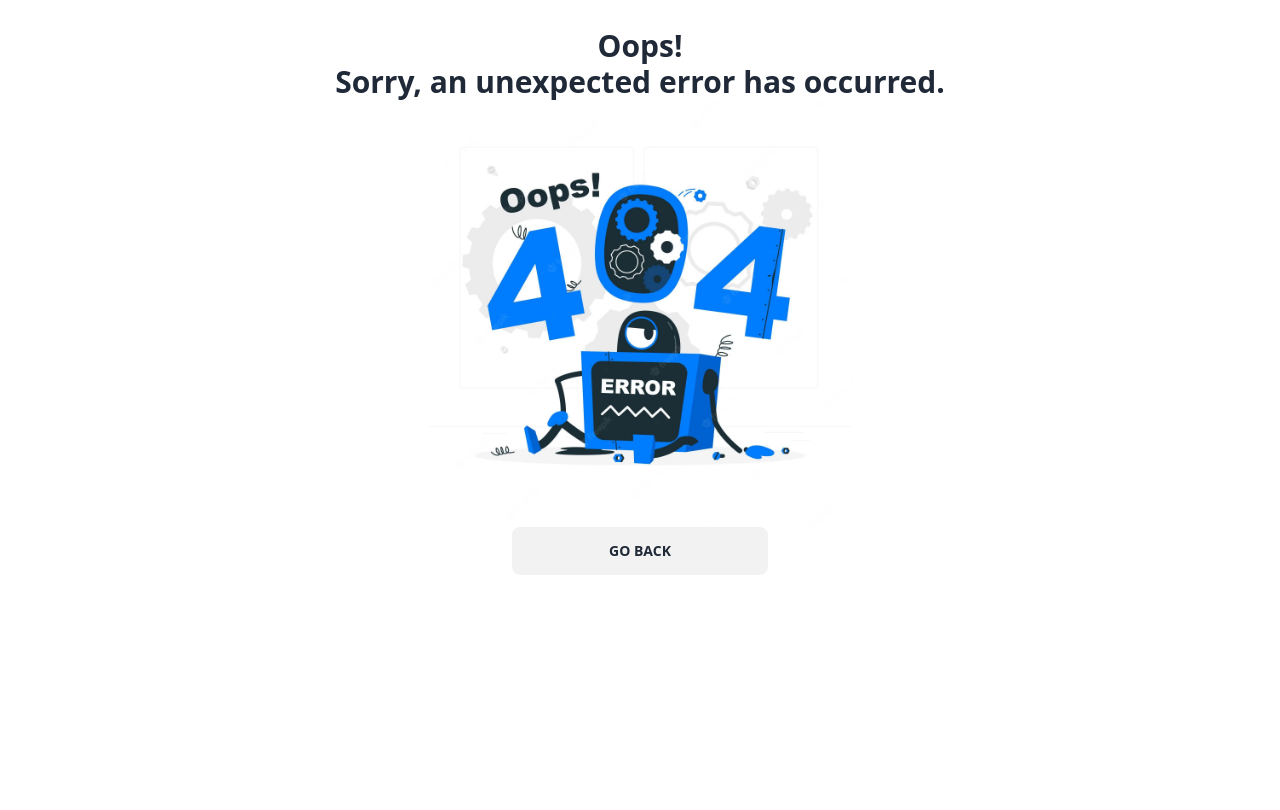
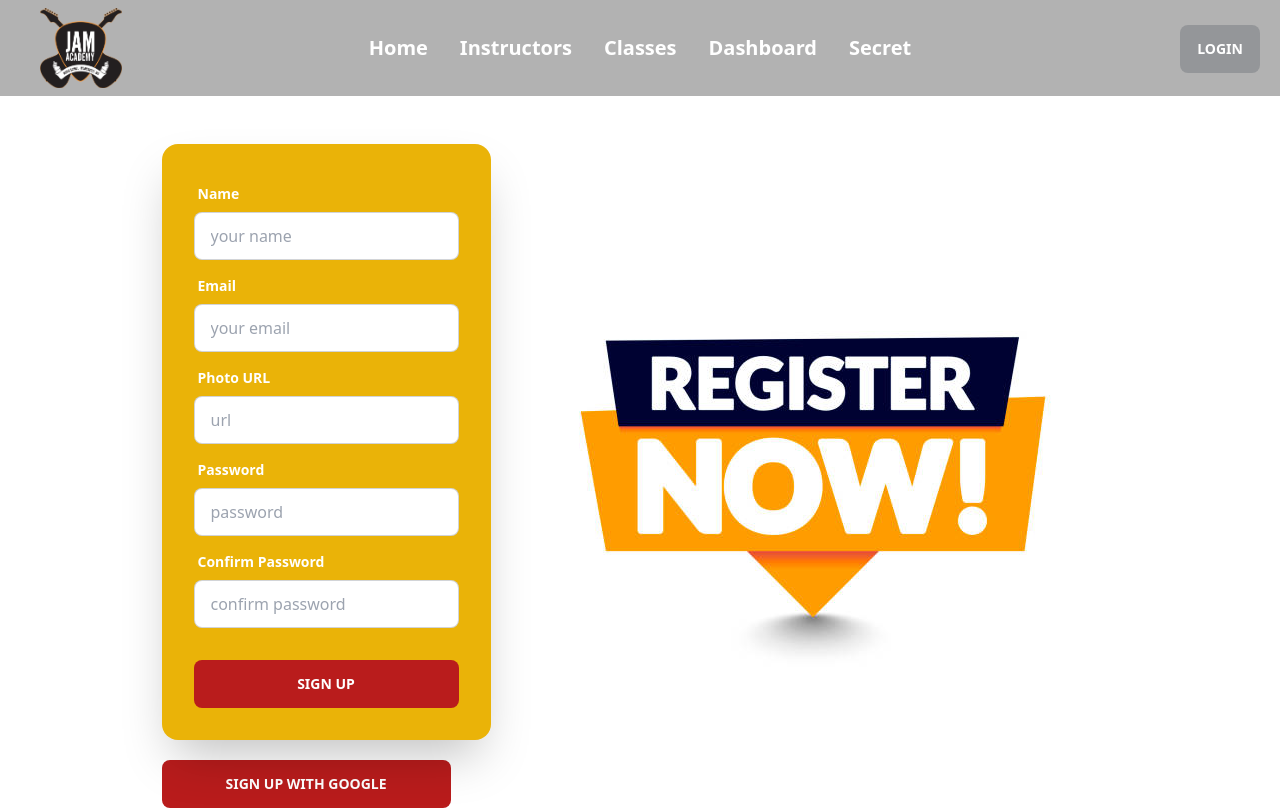
Before and after one commit to developerrahi98/summer-camp-client, a React (Vite) app: page /signup in a window 1280 px wide. Shown: the top 810 px of the page. Built offline with nearby package versions, Linux system fonts and the light colour scheme; no server answers.

Commit message:
login page and sign up page added

```diff
--- a/package.json
+++ b/package.json
@@ -18,10 +18,12 @@
     "react": "^18.2.0",
     "react-awesome-slider": "^4.1.0",
     "react-dom": "^18.2.0",
+    "react-hook-form": "^7.44.3",
     "react-icons": "^4.9.0",
     "react-responsive-carousel": "^3.2.23",
     "react-router-dom": "^6.12.0",
-    "sort-by": "^1.2.0"
+    "sort-by": "^1.2.0",
+    "sweetalert2": "^11.7.11"
   },
   "devDependencies": {
     "@types/react": "^18.0.37",
--- a/src/Pages/Login/Login.jsx
+++ b/src/Pages/Login/Login.jsx
@@ -1,26 +1,54 @@
 import { useContext } from "react";
-import image from "../../assets/Login/4957136.jpg"
+import image from "../../assets/Login/4957136.jpg";
 import { AuthContext } from "../../Providers/AuthProvider";
+import { Link, useLocation, useNavigate } from "react-router-dom";
+import Swal from "sweetalert2";
+import { app } from "../../Firebase/Firebase.config";
+import { GoogleAuthProvider, signInWithPopup } from "firebase/auth";
+import { getAuth } from "firebase/auth";
 
 const Login = () => {
-    const {signIn}=useContext(AuthContext)
-    const handleLogin = event => {
+  const auth = getAuth(app);
+  const provider = new GoogleAuthProvider();
+  const handleGoogleSignIn = () => {
+    signInWithPopup(auth, provider)
+    .then(result => {
+        const user = result.user;
+        console.log(user);
+    })
+    .catch(err => {console.log(err);})
+  }
+  const { signIn } = useContext(AuthContext);
+  const navigate = useNavigate();
+  const location = useLocation();
+  const from = location.state?.from?.pathname || "/";
+  const handleLogin = (event) => {
     event.preventDefault();
-        const form = event.target
-        const email = form.email.value
-        const password = form.password.value
+    const form = event.target;
+    const email = form.email.value;
+    const password = form.password.value;
     console.log(email, password);
-        signIn(email,password)
-        .then(result=>{
-            const user = result.user
-        })
-    }
+    signIn(email, password).then((result) => {
+      const user = result.user;
+      Swal.fire({
+        title: "You are successfully logged in",
+        showClass: {
+          popup: "animate__animated animate__fadeInDown",
+        },
+        hideClass: {
+          popup: "animate__animated animate__fadeOutUp",
+        },
+      });
+      navigate(from, { replace: true });
+    });
+  };
   return (
     <div className="hero min-h-screen">
       <div className="hero-content flex-col lg:flex-row-reverse">
         <div className="text-center lg:text-left mt-6">
           <img src={image} alt="" />
         </div>
+        <div>
           <div className="card flex-shrink-0 w-full max-w-sm shadow-2xl  bg-yellow-500">
             <form onSubmit={handleLogin} className="card-body">
               <div className="form-control">
@@ -36,7 +64,9 @@ const Login = () => {
               </div>
               <div className="form-control">
                 <label className="label">
-                <span className="label-text text-white font-bold">Password</span>
+                  <span className="label-text text-white font-bold">
+                    Password
+                  </span>
                 </label>
                 <input
                   type="password"
@@ -45,15 +75,33 @@ const Login = () => {
                   className="input input-bordered bg-white"
                 />
                 <label className="label">
-                <a href="#" className="label-text-alt link link-hover text-white font-bold">
+                  <a
+                    href="#"
+                    className="label-text-alt link link-hover text-white font-bold"
+                  >
                     Forgot password?
                   </a>
                 </label>
               </div>
               <div className="form-control mt-6 ">
-              <input className="btn bg-red-700 border-0 text-white font-bold" type="submit" value="Login" />
+                <input
+                  className="btn bg-red-700 border-0 text-white font-bold"
+                  type="submit"
+                  value="Login"
+                />
               </div>
             </form>
+          </div>
+          <p className="font-bold text-red-700 text-center">
+            <small>
+              New Here ?<Link to="/signup"> Create an account.</Link>
+            </small>
+          </p>
+          <div className="mt-5">
+            <button onClick={handleGoogleSignIn} className="btn btn-active bg-red-700 border-0 text-white  px-16">
+              Sign In with Google
+            </button>
+          </div>
         </div>
       </div>
     </div>
--- /dev/null
+++ b/src/Pages/Secret/Secret.jsx
@@ -0,0 +1,11 @@
+
+
+const Secret = () => {
+    return (
+        <div>
+            <h1>this is secret</h1>
+        </div>
+    );
+};
+
+export default Secret;
--- a/src/Pages/Shared/Navbar/Navbar.jsx
+++ b/src/Pages/Shared/Navbar/Navbar.jsx
@@ -1,11 +1,22 @@
 import { Link } from "react-router-dom";
 import logo from "../../../assets/Logo/NicePng_music-logo-png_1173833.png";
+import { useContext } from "react";
+import { AuthContext } from "../../../Providers/AuthProvider";
+import {getAuth}  from "firebase/auth"
 
 const Navbar = () => {
+  const { user, logOut } = useContext(AuthContext);
+
+  const handleLogOut = () => {
+    logOut()
+      .then(() => {})
+      .catch((err) => console.log(err));
+  };
+
   const navbarItems = (
     <>
       <li>
-        <a>Home</a>
+        <Link to="/">Home</Link>
       </li>
       <li>
         <a>Instructors</a>
@@ -17,7 +28,7 @@ const Navbar = () => {
         <a>Dashboard</a>
       </li>
       <li>
-        <Link to="/login">Login</Link>
+        <Link to="/secret">Secret</Link>
       </li>
     </>
   );
@@ -51,12 +62,26 @@ const Navbar = () => {
         <img src={logo} className="h-20 ml-8" alt="" />
       </div>
       <div className="navbar-center hidden lg:flex">
-        <ul className="menu menu-horizontal px-1 text-xl">
-          {navbarItems}
-        </ul>
+        <ul className="menu menu-horizontal px-1 text-xl">{navbarItems}</ul>
       </div>
       <div className="navbar-end">
-        <a className="btn">Button</a>
+        <div className="dropdown dropdown-end mr-7">
+          <label tabIndex={0} className="btn btn-ghost btn-circle avatar">
+            {user ? (
+              <>
+                <div className="w-10 rounded-full">
+                  <button onClick={handleLogOut} className="btn btn-ghost">
+                    <img />
+                  </button>
+                </div>
+              </>
+            ) : (
+              <>
+                <button className="btn btn-active btn-ghost"><Link to="/login">Login</Link></button>
+              </>
+            )}
+          </label>
+        </div>
       </div>
     </div>
   );
--- /dev/null
+++ b/src/Pages/SignUp/SignUp.jsx
@@ -0,0 +1,142 @@
+import { useContext } from "react";
+import image from "../../assets/Login/istockphoto-1303860322-612x612.jpg"
+import { useForm } from "react-hook-form";
+import { AuthContext } from "../../Providers/AuthProvider";
+import { useNavigate } from "react-router-dom";
+import { GoogleAuthProvider, signInWithPopup } from "firebase/auth";
+import { getAuth } from "firebase/auth";
+import { app } from "../../Firebase/Firebase.config";
+
+
+const SignUp = () => {
+
+    const auth = getAuth(app);
+    const provider = new GoogleAuthProvider();
+    const handleGoogleSignIn = () => {
+      signInWithPopup(auth, provider)
+      .then(result => {
+          const user = result.user;
+          console.log(user);
+      })
+      .catch(err => {console.log(err);})
+    }
+    const { register, handleSubmit,reset,  formState: { errors } } = useForm();
+    const {createUser, updateUser} = useContext(AuthContext)
+    const navigate = useNavigate();
+
+    const onSubmit = data => {
+        console.log(data);
+        createUser(data.email, data.password)
+         .then(result=>{
+            const loggedUser = result.user
+            console.log(loggedUser);
+            updateUser(data.name, data.photoURL)
+             .then(()=>{
+                reset();
+                navigate("/")
+             })
+             .catch(err=>{console.log(err);})
+         })
+    }
+
+    return (
+        <div className="hero min-h-screen">
+        <div className="hero-content flex-col lg:flex-row-reverse my-32">
+          <div className="text-center lg:text-left mt-6">
+            <img src={image} alt="" />
+          </div>
+          <div>
+            <div className="card flex-shrink-0 w-full max-w-sm shadow-2xl  bg-yellow-500">
+              <form  onSubmit={handleSubmit(onSubmit)} className="card-body">
+                <div className="form-control">
+                  <label className="label">
+                    <span className="label-text text-white font-bold">Name</span>
+                  </label>
+                  <input
+                    type="text"
+                    placeholder="your name"
+                    name="name"
+                    className="input input-bordered bg-white"
+                    {...register("name",{ required: true })}
+                  />
+                   {errors.name && <span className="text-red-600 font-bold">Name is required</span>}
+                </div>
+                <div className="form-control">
+                  <label className="label">
+                    <span className="label-text text-white font-bold">Email</span>
+                  </label>
+                  <input
+                    type="email"
+                    placeholder="your email"
+                    name="email"
+                    className="input input-bordered bg-white"
+                    {...register("email",{ required: true })}
+                  />
+                   {errors.email && <span  className="text-red-600 font-bold">Email is required</span>}
+                </div>
+                <div className="form-control">
+                  <label className="label">
+                    <span className="label-text text-white font-bold">Photo URL</span>
+                  </label>
+                  <input
+                    type="text"
+                    placeholder="url"
+                    name="url"
+                    className="input input-bordered bg-white"
+                    {...register("url",{ required: true })}
+                  />
+                   {errors.url && <span  className="text-red-600 font-bold">URL is required</span>}
+                </div>
+                <div className="form-control">
+                  <label className="label">
+                    <span className="label-text text-white font-bold">
+                      Password
+                    </span>
+                  </label>
+                  <input
+                    type="password"
+                    placeholder="password"
+                    name="password"
+                    className="input input-bordered bg-white"
+                    {...register("password",{ required: true, minLength:6, maxLength:20, pattern:/^(?=.*[A-Z])(?=.*[!@#$&*])(?=.*[0-9])(?=.*[a-z])$/})}
+                  />
+                   {errors.password?.type==="minLength" && <span  className="text-red-600 font-bold">Password must be 6 characters</span>}
+                   {errors.password?.type==="pattern" && <span  className="text-red-600 font-bold">Password must have a capital letter & a special characters</span>}
+                   {errors.password?.type==="maxLength" && <span  className="text-red-600 font-bold">Password must be less than 20 characters</span>}
+                </div>
+                <div className="form-control">
+                  <label className="label">
+                    <span className="label-text text-white font-bold">
+                     Confirm Password
+                    </span>
+                  </label>
+                  <input
+                    type="password"
+                    placeholder="confirm password"
+                    name="confirmPassword"
+                    className="input input-bordered bg-white"
+                    {...register("confirmPassword",{ required: true })}
+                  />
+                   {errors.confirmPassword && <span  className="text-red-600 font-bold">Confirm your password</span>}
+                </div>
+                <div className="form-control mt-6 ">
+                  <input
+                    className="btn bg-red-700 border-0 text-white font-bold"
+                    type="submit"
+                    value="Sign Up"
+                  />
+                </div>
+              </form>
+            </div>
+            <div className="mt-5">
+            <button onClick={handleGoogleSignIn} className="btn btn-active bg-red-700 border-0 text-white  px-16">
+              Sign Up with Google
+            </button>
+          </div>
+          </div>
+        </div>
+      </div>
+    );
+};
+
+export default SignUp;
--- a/src/Providers/AuthProvider.jsx
+++ b/src/Providers/AuthProvider.jsx
@@ -1,5 +1,5 @@
 import { createContext, useEffect, useState} from "react";
-import { createUserWithEmailAndPassword, getAuth, onAuthStateChanged, signInWithEmailAndPassword, signOut } from "firebase/auth"
+import { GoogleAuthProvider, createUserWithEmailAndPassword, getAuth, onAuthStateChanged, signInWithEmailAndPassword, signOut, updateProfile } from "firebase/auth"
 import { app } from "../Firebase/Firebase.config";
 
 
@@ -9,6 +9,8 @@ export const AuthContext = createContext(null)
 const auth = getAuth(app)
 
 
+
+
 const AuthProvider = ({children}) => {
     const [user,setUser] = useState(null)
     const [loading,setLoading]=useState(true)
@@ -16,9 +18,14 @@ const AuthProvider = ({children}) => {
         setLoading(true)
         return createUserWithEmailAndPassword(auth,email,password)
     }
+    const updateUser =(name,photoURL)=>{
+       return  updateProfile(auth.currentUser,{
+            displayName:name , photoURL:photoURL
+        })
+    }
     const signIn =(email, password)=>{
         setLoading(true)
-        return signInWithEmailAndPassword(email,password)
+        return signInWithEmailAndPassword(auth, email,password)
     }
     const logOut =()=>{
         setLoading(true)
@@ -39,7 +46,9 @@ const AuthProvider = ({children}) => {
         user,
         loading,
         createUser,
-        signIn
+        signIn,
+        logOut,
+        updateUser
     }
     return (
         <AuthContext.Provider value={authInfo}>
--- /dev/null
+++ b/src/Routes/PrivateRoute.jsx
@@ -0,0 +1,18 @@
+import { useContext } from "react";
+import { AuthContext } from "../Providers/AuthProvider";
+import { Navigate, useLocation } from "react-router-dom";
+
+
+const PrivateRoute = ({children}) => {
+    const {user,loading} = useContext(AuthContext)
+    const location = useLocation()
+    if(loading){
+        return <span className="loading loading-spinner text-primary"></span>
+    }
+    if(user){
+       return children
+    }
+    return <Navigate to="/login" state={{from: location}} replace></Navigate>
+}
+
+export default PrivateRoute;
```
Also changed, not shown: src/Routes/Routes.jsx (+11 -0 lines), src/assets/Login/istockphoto-1303860322-612x612.jpg (added), 1 other file (tests, documents, lock files or other folders). Lines whose indentation alone changed are shown as unchanged.
